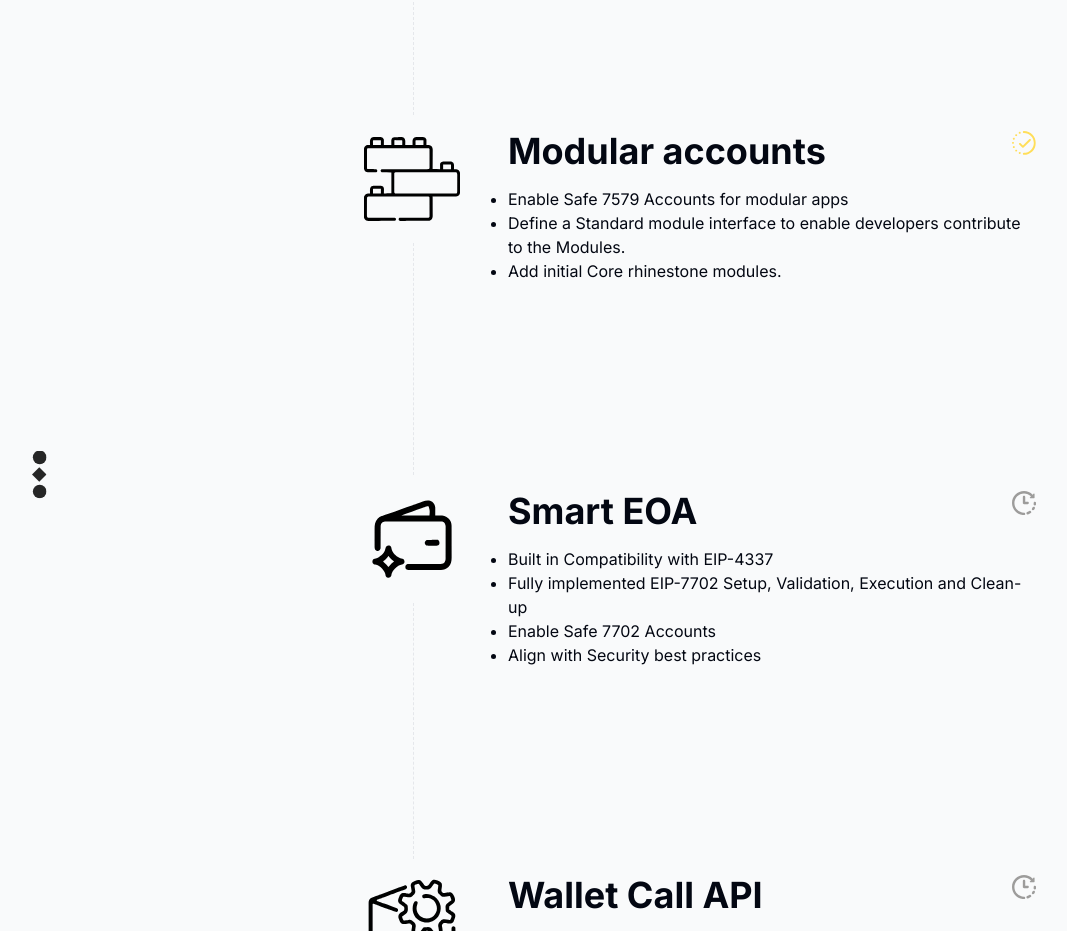
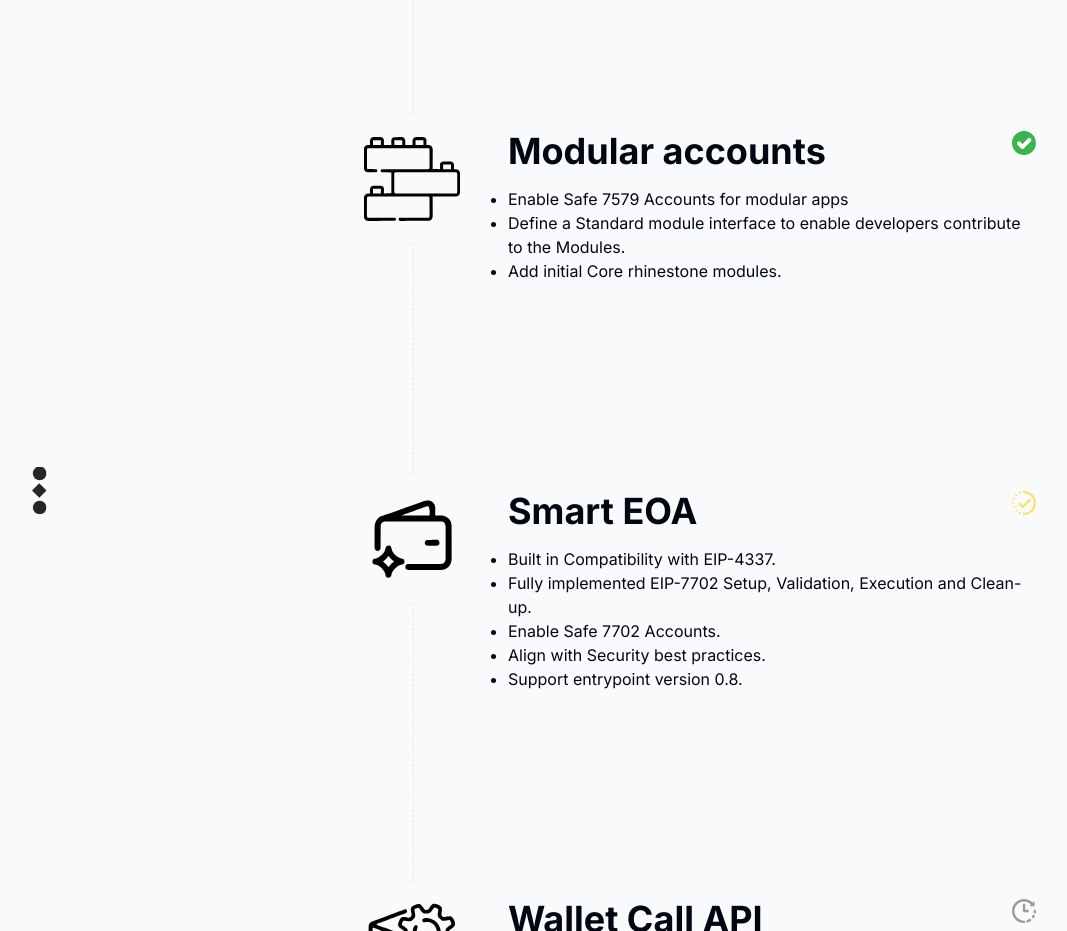
Before and after one commit to vaariance/variance-home, a Next.js app: page / in a window 1280 px wide. Shown: the part 6580-7511 px from the top of the page, without its empty margins (164-1231 px from the left). Built offline with nearby package versions, Linux system fonts and the light colour scheme.

Commit message:
chore: changed modular account status to completed and smart eoa status to in-progress

```diff
--- a/app/page.tsx
+++ b/app/page.tsx
@@ -93,18 +93,19 @@ const Home = () => {
         "Define a Standard module interface to enable developers contribute to the Modules.",
         "Add initial Core rhinestone modules.",
       ],
-      status: "in-progress",
+      status: "completed",
     },
     {
       title: "Smart EOA",
       id: "smart-eoa-wallets",
       points: [
-        "Built in Compatibility with EIP-4337",
-        "Fully implemented EIP-7702 Setup, Validation, Execution and Clean-up",
-        "Enable Safe 7702 Accounts",
-        "Align with Security best practices",
+        "Built in Compatibility with EIP-4337.",
+        "Fully implemented EIP-7702 Setup, Validation, Execution and Clean-up.",
+        "Enable Safe 7702 Accounts.",
+        "Align with Security best practices.",
+        "Support entrypoint version 0.8."
       ],
-      status: "pending",
+      status: "in-progress",
     },
     {
       title: "Wallet Call API",
```
